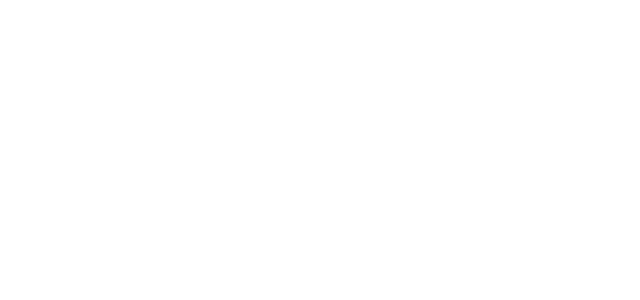
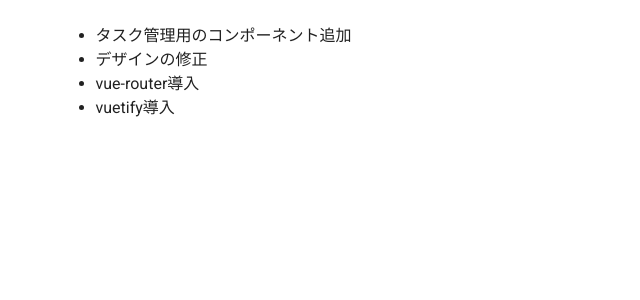
Before and after one commit to keita-hino/kanban_front, a Vue app: page /#/tasks in a window 1280 px wide. Shown: the top 300 px of the page, without its empty margins (0-640 px from the left). Built offline with nearby package versions, Linux system fonts and the light colour scheme.

Commit message:
vue-draggable導入

```diff
--- a/package.json
+++ b/package.json
@@ -13,6 +13,7 @@
     "core-js": "^3.6.4",
     "vue": "^2.6.11",
     "vue-axios": "^2.1.5",
+    "vuedraggable": "^2.23.2",
     "vuetify": "^2.2.11"
   },
   "devDependencies": {
--- a/src/components/pages/tasks/Index.vue
+++ b/src/components/pages/tasks/Index.vue
@@ -1,7 +1,9 @@
 <template>
   <v-content>
     <v-container>
-
+      <draggable tag="ul">
+        <li v-for="(task) in tasks" :key="task.id">{{task.name}}</li>
+      </draggable>
     </v-container>
   </v-content>
 </template>
@@ -9,33 +11,46 @@
 <script>
   // Ajax通信ライブラリ
   import axios from 'axios';
+  import draggable from 'vuedraggable'
 
   export default {
     data: function () {
       return {
         tasks: [
           {
+            id: 1,
             name: 'タスク管理用のコンポーネント追加',
             status: 'unstarted',
-            start_date: '2020/03/01'
+            start_date: '2020/03/01',
+            due_date: '2020/03/20'
           },
           {
+            id: 2,
             name: 'デザインの修正',
             status: 'unstarted',
-            start_date: '2020/03/02'
+            start_date: '2020/03/02',
+            due_date: '2020/03/21'
           },
           {
+            id: 3,
             name: 'vue-router導入',
             status: 'in_progress',
-            start_date: '2020/03/03'
+            start_date: '2020/03/03',
+            due_date: '2020/03/22'
           },
           {
+            id: 4,
             name: 'vuetify導入',
             status: 'done',
-            start_date: '2020/03/04'
+            start_date: '2020/03/04',
+            due_date: '2020/03/23'
           }
         ]
       }
+    },
+
+    components: {
+      draggable
     },
 
     methods: {
```
Also changed, not shown: 2 other files (tests, documents, lock files or other folders).
